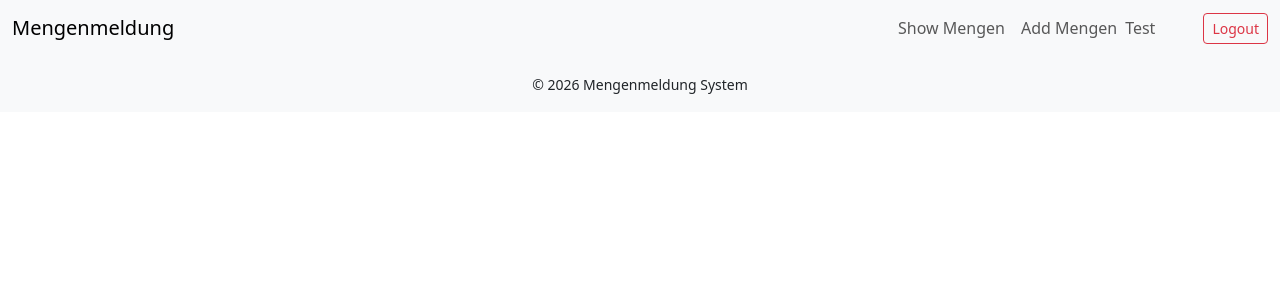
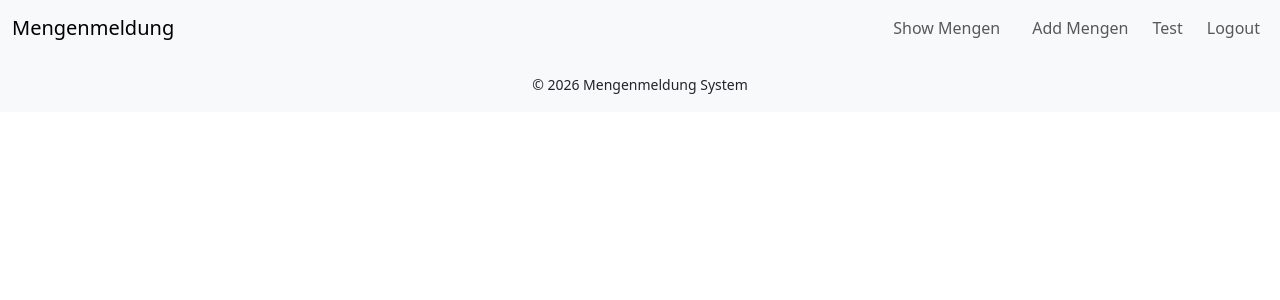
Before and after one commit to abdallaheeid/mengenmeld-fe, an Angular app: page /mengenmeldung in a window 1280 px wide. Shown: the top 300 px of the page. Built offline with nearby package versions, Linux system fonts and the light colour scheme.

Commit message:
Adjusting the spacing in the navbar

```diff
--- a/src/app/layout/header/header.component.html
+++ b/src/app/layout/header/header.component.html
@@ -7,21 +7,21 @@
     </button>
 
     <div class="collapse navbar-collapse" [class.show]="isMenuOpen">
-      <ul class="navbar-nav ms-auto align-items-lg-center mb-2 mb-lg-0">
+      <ul class="navbar-nav ms-auto align-items-md-center gap-2 gap-md-3">
         <li class="nav-item">
-          <a class="nav-link" routerLink="/mengenmeldung"> Show Mengen </a>
+          <a class="nav-link" routerLink="/mengenmeldung">Show Mengen</a>
         </li>
 
         <li class="nav-item">
-          <a class="nav-link" routerLink="/mengenmeldungen/new"> Add Mengen </a>
+          <a class="nav-link" routerLink="/mengenmeldungen/new">Add Mengen</a>
         </li>
 
         <li class="nav-item">
-          <span class="navbar-text"> Test </span>
+          <span class="navbar-text">Test</span>
         </li>
 
-        <li class="nav-item ms-lg-5">
-          <button class="btn btn-outline-danger btn-sm">Logout</button>
+        <li class="nav-item">
+          <a class="nav-link" routerLink="/">Logout</a>
         </li>
       </ul>
     </div>
```
